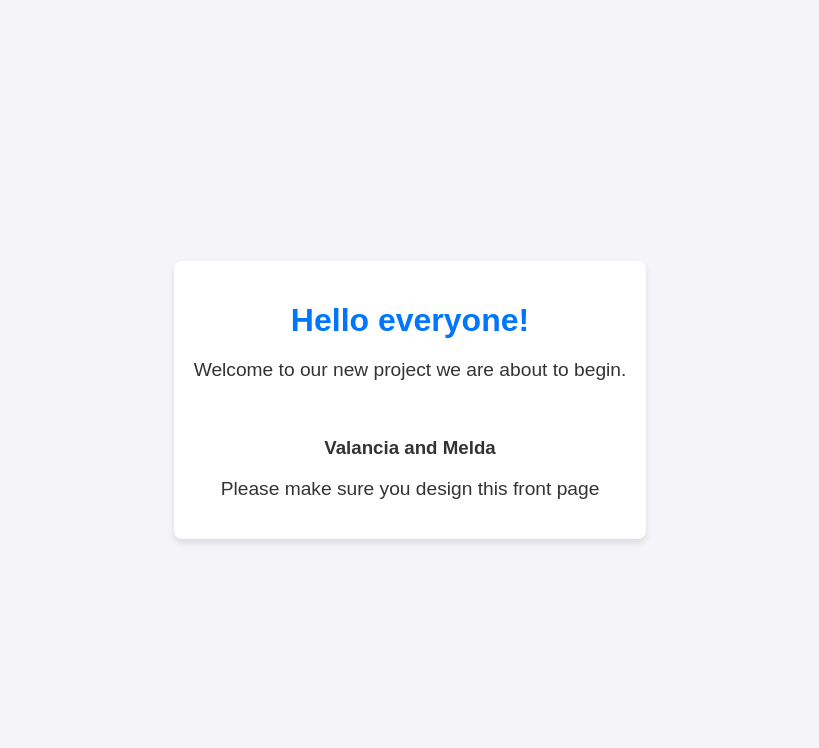
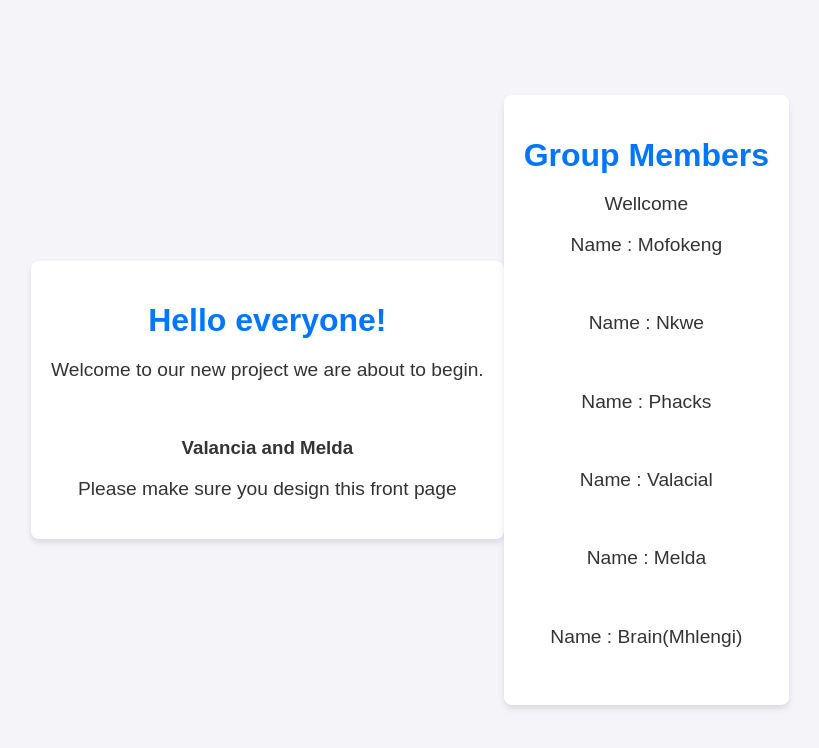
Before and after one commit to mohapituwane-cloud/Our_Project_Win, a Django app: page / in a window 1280 px wide. Shown: the top 748 px of the page, without its empty margins (230-1049 px from the left). Run offline with Django 5.2, Linux system fonts and the light colour scheme.

Commit message:
Updating

```diff
--- a/templates/index.html
+++ b/templates/index.html
@@ -14,4 +14,18 @@
 
     </div>
 
+    <br>
+    <div class="container">
+        <h1>Group Members</h1>
+        <p>Wellcome</p>
+        <p>Name  :  Mofokeng</p><br>
+        <p>Name  :  Nkwe</p><br>
+        <p>Name  :  Phacks</p><br>
+        <p>Name  :  Valacial</p><br>
+        <p>Name  :  Melda</p><br>
+        <p>Name  :  Brain(Mhlengi)</p><br>
+
+
+    </div>
+
 {% endblock %}
```
